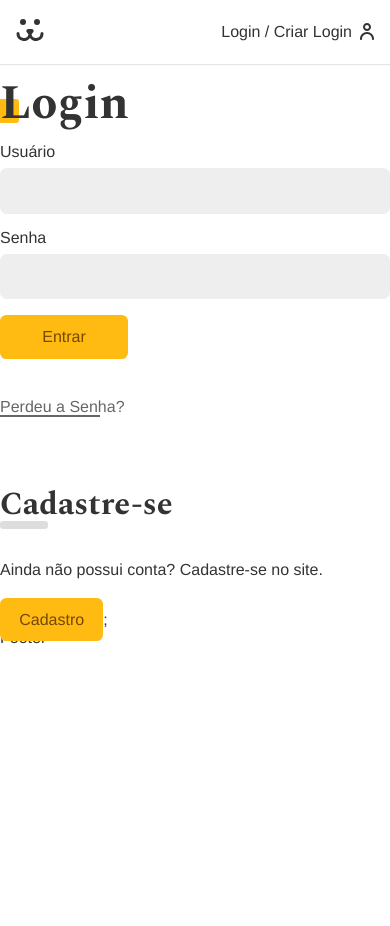
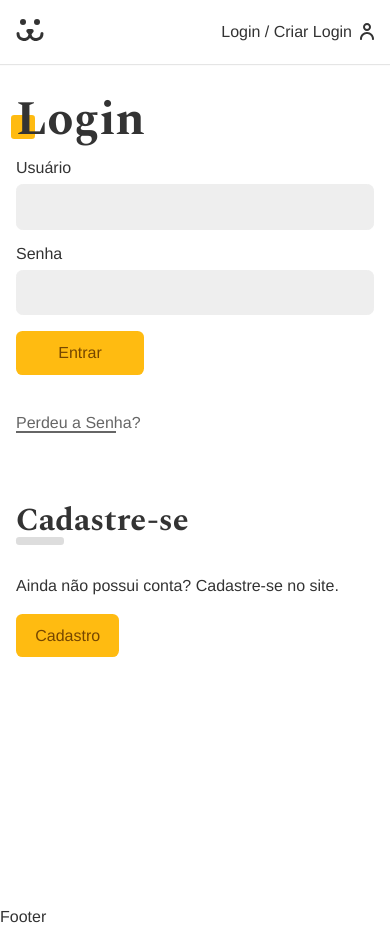
Before and after one commit to lucaslozz/dogs, a React (Create React App) app: page /login in a window 390 px wide. Before the commit the page ends 844 px from the top, so only its background shows below. Built offline with nearby package versions, Linux system fonts and the light colour scheme.

Commit message:
adiciona estilos tela login

```diff
--- a/src/Components/Login/Login.js
+++ b/src/Components/Login/Login.js
@@ -5,13 +5,15 @@ import LoginCreate from './LoginCreate';
 import LoginPasswordLost from './LoginPasswordLost';
 import LoginPasswordReset from './LoginPasswordReset';
 import { UserContext } from '../../UserContext';
+import styles from './Login.module.css';
 
 const Login = () => {
   const { login } = React.useContext(UserContext);
 
   if (login === true) return <Navigate to="/conta" />;
   return (
-    <div>
+    <section className={styles.login}>
+      <div className={styles.forms}>
         <Routes>
           <Route path="/" element={<LoginForm />} />
           <Route path="criar" element={<LoginCreate />} />
@@ -19,6 +21,7 @@ const Login = () => {
           <Route path="resetar" element={<LoginPasswordReset />} />
         </Routes>
       </div>
+    </section>
   );
 };
 
--- /dev/null
+++ b/src/Components/Login/Login.module.css
@@ -0,0 +1,30 @@
+.login{
+  display: grid;
+  grid-template-columns: 1fr 1fr;
+  min-height: 100vh;
+  gap: 2rem;
+}
+
+.login::before{
+  content: "";
+  display: block;
+  background: url("../../Assets/login.jpg") no-repeat center center;
+  background-size: cover;
+}
+
+.forms{
+  max-width: 30rem;
+  padding: 1rem;
+}
+
+@media(max-width:40rem){
+  .login{
+    grid-template-columns: 1fr;
+  }
+  .login::before{
+    display: none;
+  }
+  .forms{
+    max-width: 100%;
+  }
+}
--- a/src/Components/Login/LoginForm.js
+++ b/src/Components/Login/LoginForm.js
@@ -43,7 +43,6 @@ const LoginForm = () => {
         <Link className={stylesBtn.button} to="/login/criar">
           Cadastro
         </Link>
-        ;
       </div>
     </section>
   );
```
Also changed, not shown: src/Components/Login/LoginForm.module.css (line endings or trailing spaces). Lines whose indentation alone changed are shown as unchanged.
